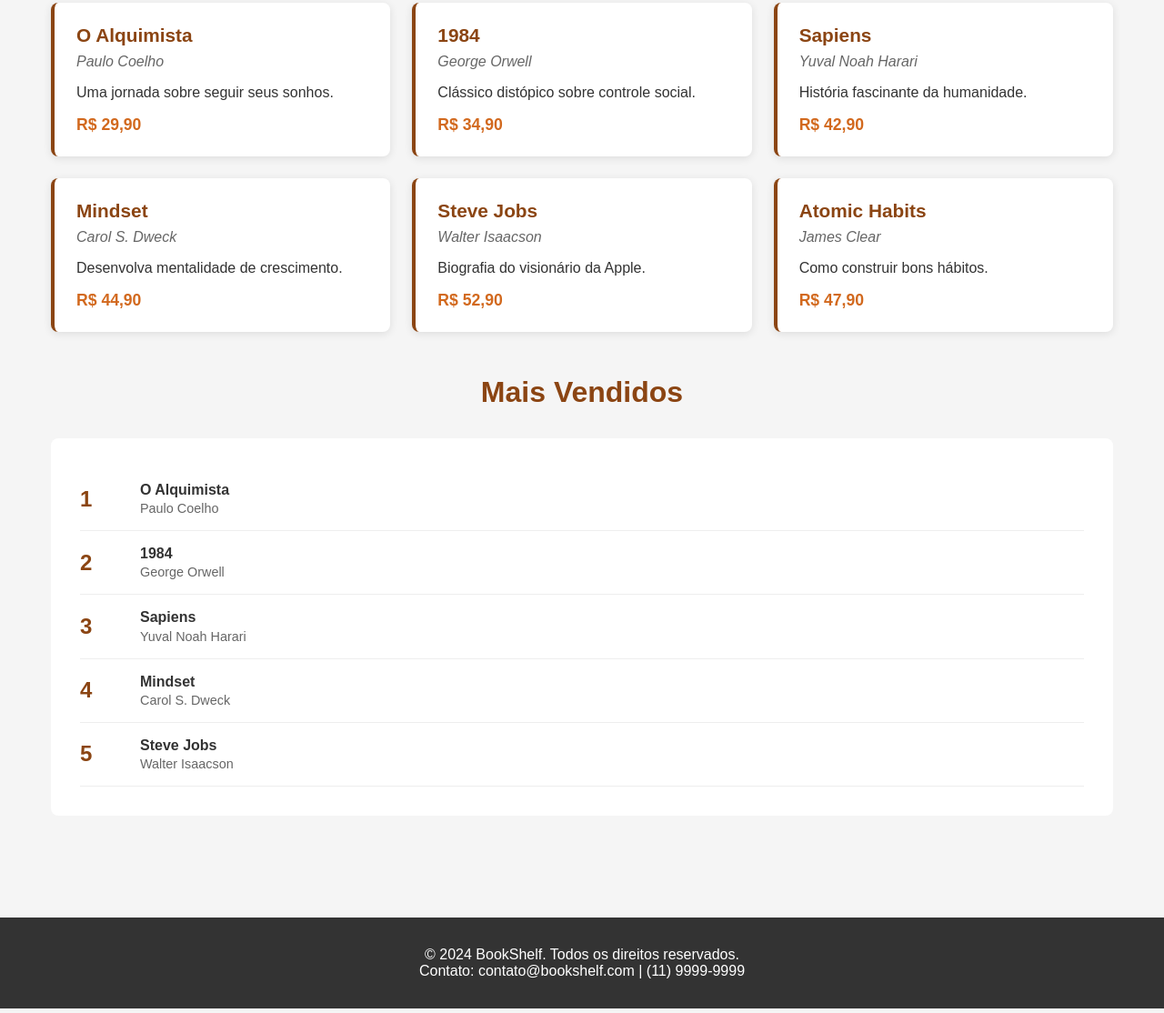
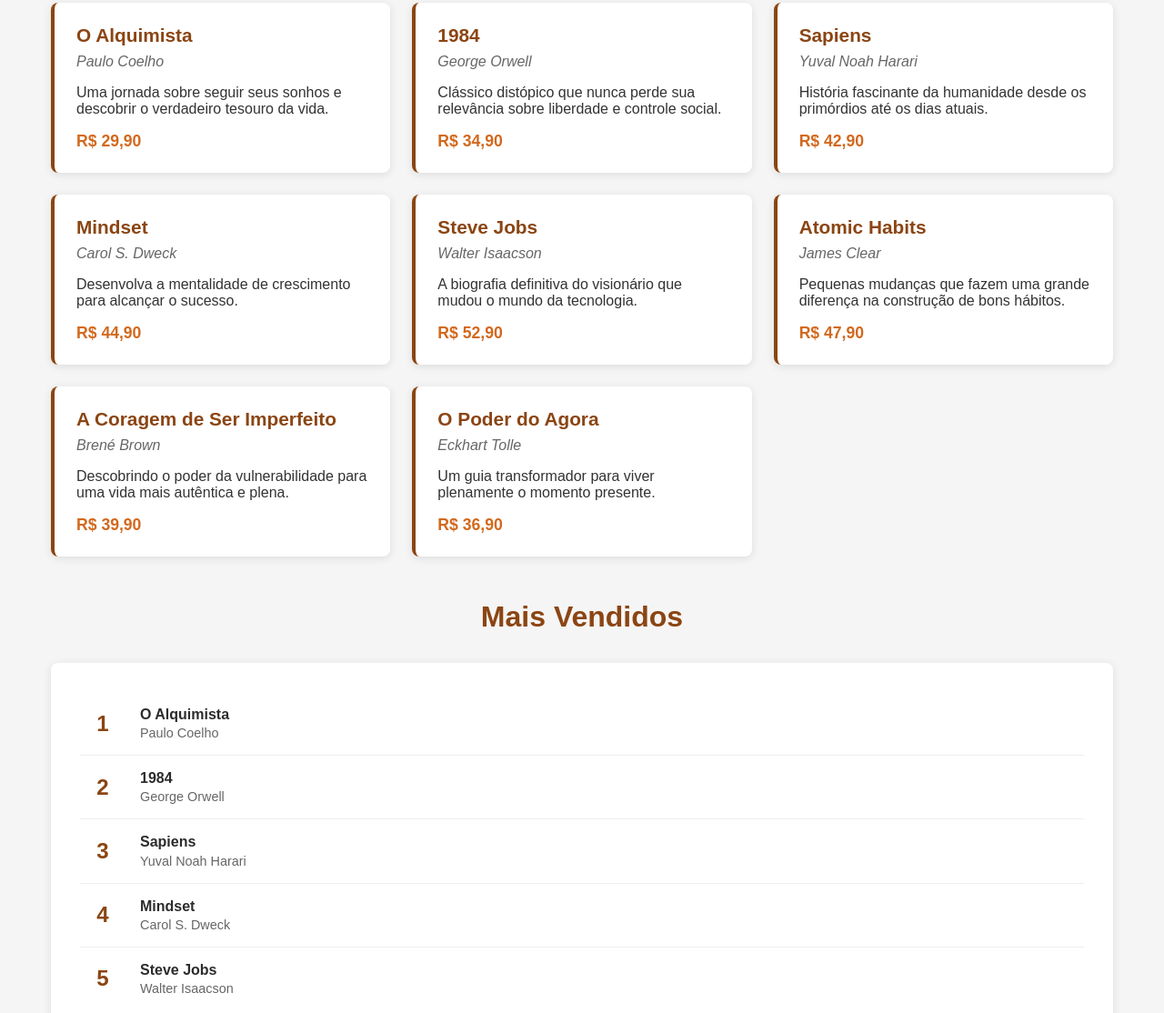
Before and after one commit to AndreynaVieira/Workshop-Front, a plain HTML site: page index.html in a window 1280 px wide. Shown: the part 574-1688 px from the top of the page at 91% size. Drawn offline with Linux system fonts and the light colour scheme.

Commit message:
modificação no html e css

```diff
--- a/index.html
+++ b/index.html
@@ -4,220 +4,7 @@
     <meta charset="UTF-8">
     <meta name="viewport" content="width=device-width, initial-scale=1.0">
     <title>BookShelf - Livraria Online</title>
-    <style>
-        * {
-            margin: 0;
-<<<<<<< HEAD
-
-=======
->>>>>>> add87baee6b4fd7937d70676ffff6eff36ae0a82
-            padding: 0;
-            box-sizing: border-box;
-        }
-
-        body {
-            font-family: Arial, sans-serif;
-            background: #f5f5f5;
-            color: #333;
-        }
-
-        /* header básico */
-        header {
-            background: #8b4513;
-            color: white;
-            padding: 1rem;
-            text-align: center;
-        }
-
-        nav ul {
-            list-style: none;
-            display: flex;
-            justify-content: center;
-            gap: 2rem;
-            margin-top: 1rem;
-        }
-
-        nav a {
-            color: white;
-            text-decoration: none;
-        }
-
-        nav a:hover {
-            text-decoration: underline;
-        }
-
-        /* seção principal */
-        .hero {
-            background: linear-gradient(rgba(139, 69, 19, 0.8), rgba(139, 69, 19, 0.8)), #ddd;
-            color: white;
-            text-align: center;
-            padding: 4rem 1rem;
-        }
-
-        .hero h1 {
-            font-size: 2.5rem;
-            margin-bottom: 1rem;
-        }
-
-        .hero p {
-            font-size: 1.2rem;
-            margin-bottom: 2rem;
-        }
-
-        .btn {
-            background: #ffd700;
-            color: #333;
-            padding: 10px 20px;
-            text-decoration: none;
-            border-radius: 5px;
-            font-weight: bold;
-        }
-
-        .btn:hover {
-            background: #ffed4e;
-        }
-
-        /* container principal */
-        .container {
-            max-width: 1200px;
-            margin: 0 auto;
-            padding: 2rem 1rem;
-        }
-
-        /* grid de livros simples */
-        .books-section {
-            margin: 3rem 0;
-        }
-
-        .section-title {
-            text-align: center;
-            font-size: 2rem;
-            margin-bottom: 2rem;
-            color: #8b4513;
-        }
-
-        .books-grid {
-            display: grid;
-            grid-template-columns: repeat(auto-fit, minmax(280px, 1fr));
-            gap: 1.5rem;
-        }
-
-        .book-card {
-            background: white;
-            border-radius: 8px;
-            padding: 1.5rem;
-            box-shadow: 0 2px 10px rgba(0,0,0,0.1);
-            border-left: 4px solid #8b4513;
-        }
-
-        .book-card:hover {
-            transform: translateY(-2px);
-            box-shadow: 0 4px 15px rgba(0,0,0,0.15);
-        }
-
-        .book-title {
-            font-size: 1.3rem;
-            color: #8b4513;
-            margin-bottom: 0.5rem;
-            font-weight: bold;
-        }
-
-        .book-author {
-            color: #666;
-            font-style: italic;
-            margin-bottom: 1rem;
-        }
-
-        .book-price {
-            font-size: 1.1rem;
-            font-weight: bold;
-            color: #d2691e;
-            margin-top: 1rem;
-        }
-
-        /* filtros simples */
-        .filters {
-            text-align: center;
-            margin: 2rem 0;
-        }
-
-        .filter-btn {
-            background: #e0e0e0;
-            border: none;
-            padding: 8px 16px;
-            margin: 0 5px;
-            border-radius: 20px;
-            cursor: pointer;
-        }
-
-        .filter-btn:hover,
-        .filter-btn.active {
-            background: #8b4513;
-            color: white;
-        }
-
-        /* ranking simples */
-        .ranking {
-            background: white;
-            padding: 2rem;
-            border-radius: 8px;
-            margin: 2rem 0;
-        }
-
-        .ranking-item {
-            display: flex;
-            align-items: center;
-            padding: 1rem 0;
-            border-bottom: 1px solid #eee;
-        }
-
-        .rank-number {
-            font-size: 1.5rem;
-            font-weight: bold;
-            color: #8b4513;
-            width: 50px;
-        }
-
-        .rank-info {
-            flex: 1;
-            margin-left: 1rem;
-        }
-
-        .rank-title {
-            font-weight: bold;
-            margin-bottom: 0.2rem;
-        }
-
-        .rank-author {
-            color: #666;
-            font-size: 0.9rem;
-        }
-
-        /* footer básico */
-        footer {
-            background: #333;
-            color: white;
-            text-align: center;
-            padding: 2rem 1rem;
-            margin-top: 3rem;
-        }
-
-        /* responsivo básico */
-        @media (max-width: 768px) {
-            nav ul {
-                flex-direction: column;
-                gap: 1rem;
-            }
-
-            .hero h1 {
-                font-size: 2rem;
-            }
-
-            .books-grid {
-                grid-template-columns: 1fr;
-            }
-        }
-    </style>
+    <link rel="stylesheet" href="style.css">
 </head>
 <body>
     <header>
@@ -239,27 +26,123 @@
     </section>
 
     <div class="container">
-        <!-- filtros simples -->
+        <!-- filtros simples (apenas visual) -->
         <div class="filters">
-            <button class="filter-btn active" onclick="filterBooks('all')">Todos</button>
-            <button class="filter-btn" onclick="filterBooks('ficcao')">Ficção</button>
-            <button class="filter-btn" onclick="filterBooks('autoajuda')">Autoajuda</button>
-            <button class="filter-btn" onclick="filterBooks('biografia')">Biografias</button>
+            <button class="filter-btn active">Todos</button>
+            <button class="filter-btn">Ficção</button>
+            <button class="filter-btn">Autoajuda</button>
+            <button class="filter-btn">Biografias</button>
         </div>
 
         <!-- seção de livros -->
         <section class="books-section" id="livros">
             <h2 class="section-title">Nossos Livros</h2>
-            <div class="books-grid" id="booksGrid">
-                <!-- livros serão inseridos aqui pelo JavaScript -->
+            <div class="books-grid">
+
+                <div class="book-card">
+                    <h3 class="book-title">O Alquimista</h3>
+                    <p class="book-author">Paulo Coelho</p>
+                    <p>Uma jornada sobre seguir seus sonhos e descobrir o verdadeiro tesouro da vida.</p>
+                    <p class="book-price">R$ 29,90</p>
+                </div>
+
+                <div class="book-card">
+                    <h3 class="book-title">1984</h3>
+                    <p class="book-author">George Orwell</p>
+                    <p>Clássico distópico que nunca perde sua relevância sobre liberdade e controle social.</p>
+                    <p class="book-price">R$ 34,90</p>
+                </div>
+
+                <div class="book-card">
+                    <h3 class="book-title">Sapiens</h3>
+                    <p class="book-author">Yuval Noah Harari</p>
+                    <p>História fascinante da humanidade desde os primórdios até os dias atuais.</p>
+                    <p class="book-price">R$ 42,90</p>
+                </div>
+
+                <div class="book-card">
+                    <h3 class="book-title">Mindset</h3>
+                    <p class="book-author">Carol S. Dweck</p>
+                    <p>Desenvolva a mentalidade de crescimento para alcançar o sucesso.</p>
+                    <p class="book-price">R$ 44,90</p>
+                </div>
+
+                <div class="book-card">
+                    <h3 class="book-title">Steve Jobs</h3>
+                    <p class="book-author">Walter Isaacson</p>
+                    <p>A biografia definitiva do visionário que mudou o mundo da tecnologia.</p>
+                    <p class="book-price">R$ 52,90</p>
+                </div>
+
+                <div class="book-card">
+                    <h3 class="book-title">Atomic Habits</h3>
+                    <p class="book-author">James Clear</p>
+                    <p>Pequenas mudanças que fazem uma grande diferença na construção de bons hábitos.</p>
+                    <p class="book-price">R$ 47,90</p>
+                </div>
+
+                <div class="book-card">
+                    <h3 class="book-title">A Coragem de Ser Imperfeito</h3>
+                    <p class="book-author">Brené Brown</p>
+                    <p>Descobrindo o poder da vulnerabilidade para uma vida mais autêntica e plena.</p>
+                    <p class="book-price">R$ 39,90</p>
+                </div>
+
+                <div class="book-card">
+                    <h3 class="book-title">O Poder do Agora</h3>
+                    <p class="book-author">Eckhart Tolle</p>
+                    <p>Um guia transformador para viver plenamente o momento presente.</p>
+                    <p class="book-price">R$ 36,90</p>
+                </div>
+
             </div>
         </section>
 
         <!-- ranking simples -->
         <section id="ranking">
             <h2 class="section-title">Mais Vendidos</h2>
-            <div class="ranking" id="rankingList">
-                <!-- ranking será inserido aqui -->
+            <div class="ranking">
+
+                <div class="ranking-item">
+                    <div class="rank-number">1</div>
+                    <div class="rank-info">
+                        <div class="rank-title">O Alquimista</div>
+                        <div class="rank-author">Paulo Coelho</div>
+                    </div>
+                </div>
+
+                <div class="ranking-item">
+                    <div class="rank-number">2</div>
+                    <div class="rank-info">
+                        <div class="rank-title">1984</div>
+                        <div class="rank-author">George Orwell</div>
+                    </div>
+                </div>
+
+                <div class="ranking-item">
+                    <div class="rank-number">3</div>
+                    <div class="rank-info">
+                        <div class="rank-title">Sapiens</div>
+                        <div class="rank-author">Yuval Noah Harari</div>
+                    </div>
+                </div>
+
+                <div class="ranking-item">
+                    <div class="rank-number">4</div>
+                    <div class="rank-info">
+                        <div class="rank-title">Mindset</div>
+                        <div class="rank-author">Carol S. Dweck</div>
+                    </div>
+                </div>
+
+                <div class="ranking-item">
+                    <div class="rank-number">5</div>
+                    <div class="rank-info">
+                        <div class="rank-title">Steve Jobs</div>
+                        <div class="rank-author">Walter Isaacson</div>
+                    </div>
+                </div>
+
             </div>
         </section>
     </div>
@@ -268,126 +151,5 @@
         <p>&copy; 2024 BookShelf. Todos os direitos reservados.</p>
         <p>Contato: contato@bookshelf.com | (11) 9999-9999</p>
     </footer>
-
-    <script>
-        // lista básica de livros
-        const livros = [
-            {
-                titulo: "O Alquimista",
-                autor: "Paulo Coelho",
-                categoria: "ficcao",
-                preco: "R$ 29,90",
-                descricao: "Uma jornada sobre seguir seus sonhos."
-            },
-            {
-                titulo: "1984",
-                autor: "George Orwell",
-                categoria: "ficcao",
-                preco: "R$ 34,90",
-                descricao: "Clássico distópico sobre controle social."
-            },
-            {
-                titulo: "Sapiens",
-                autor: "Yuval Noah Harari",
-                categoria: "historia",
-                preco: "R$ 42,90",
-                descricao: "História fascinante da humanidade."
-            },
-            {
-                titulo: "Mindset",
-                autor: "Carol S. Dweck",
-                categoria: "autoajuda",
-                preco: "R$ 44,90",
-                descricao: "Desenvolva mentalidade de crescimento."
-            },
-            {
-                titulo: "Steve Jobs",
-                autor: "Walter Isaacson",
-                categoria: "biografia",
-                preco: "R$ 52,90",
-                descricao: "Biografia do visionário da Apple."
-            },
-            {
-                titulo: "Atomic Habits",
-                autor: "James Clear",
-                categoria: "autoajuda",
-                preco: "R$ 47,90",
-                descricao: "Como construir bons hábitos."
-            }
-        ];
-
-        // função para mostrar livros
-        function mostrarLivros(lista) {
-            const grid = document.getElementById('booksGrid');
-            grid.innerHTML = '';
-
-            lista.forEach(livro => {
-                const card = document.createElement('div');
-                card.className = 'book-card';
-                card.innerHTML = `
-                    <h3 class="book-title">${livro.titulo}</h3>
-                    <p class="book-author">${livro.autor}</p>
-                    <p>${livro.descricao}</p>
-                    <p class="book-price">${livro.preco}</p>
-                `;
-                grid.appendChild(card);
-            });
-        }
-
-        // filtrar por categoria
-        function filterBooks(categoria) {
-            // remove active de todos os botões
-            document.querySelectorAll('.filter-btn').forEach(btn => {
-                btn.classList.remove('active');
-            });
-
-            // adiciona active no botão clicado
-            event.target.classList.add('active');
-
-            // filtra livros
-            if (categoria === 'all') {
-                mostrarLivros(livros);
-            } else {
-                const filtrados = livros.filter(livro => livro.categoria === categoria);
-                mostrarLivros(filtrados);
-            }
-        }
-
-        // criar ranking
-        function criarRanking() {
-            const ranking = document.getElementById('rankingList');
-
-            // pega os primeiros 5 livros como "mais vendidos"
-            livros.slice(0, 5).forEach((livro, index) => {
-                const item = document.createElement('div');
-                item.className = 'ranking-item';
-                item.innerHTML = `
-                    <div class="rank-number">${index + 1}</div>
-                    <div class="rank-info">
-                        <div class="rank-title">${livro.titulo}</div>
-                        <div class="rank-author">${livro.autor}</div>
-                    </div>
-                `;
-                ranking.appendChild(item);
-            });
-        }
-
-        // inicializar página
-        document.addEventListener('DOMContentLoaded', function() {
-            mostrarLivros(livros);
-            criarRanking();
-
-            // scroll suave
-            document.querySelectorAll('a[href^="#"]').forEach(link => {
-                link.addEventListener('click', function(e) {
-                    e.preventDefault();
-                    const target = document.querySelector(this.getAttribute('href'));
-                    if (target) {
-                        target.scrollIntoView({ behavior: 'smooth' });
-                    }
-                });
-            });
-        });
-    </script>
 </body>
 </html>
--- /dev/null
+++ b/style.css
@@ -0,0 +1,253 @@
+* {
+    margin: 0;
+    padding: 0;
+    box-sizing: border-box;
+}
+
+body {
+    font-family: Arial, sans-serif;
+    background: #f5f5f5;
+    color: #333;
+}
+
+/* header básico */
+header {
+    background: #8b4513;
+    color: white;
+    padding: 1rem;
+    text-align: center;
+}
+
+nav ul {
+    list-style: none;
+    display: flex;
+    justify-content: center;
+    gap: 2rem;
+    margin-top: 1rem;
+}
+
+nav a {
+    color: white;
+    text-decoration: none;
+    transition: color 0.3s ease;
+}
+
+nav a:hover {
+    color: #ffd700;
+}
+
+/* seção principal */
+.hero {
+    background: linear-gradient(rgba(139, 69, 19, 0.8), rgba(139, 69, 19, 0.8)), #ddd;
+    color: white;
+    text-align: center;
+    padding: 4rem 1rem;
+}
+
+.hero h1 {
+    font-size: 2.5rem;
+    margin-bottom: 1rem;
+}
+
+.hero p {
+    font-size: 1.2rem;
+    margin-bottom: 2rem;
+}
+
+.btn {
+    background: #ffd700;
+    color: #333;
+    padding: 10px 20px;
+    text-decoration: none;
+    border-radius: 5px;
+    font-weight: bold;
+    transition: background 0.3s ease;
+}
+
+.btn:hover {
+    background: #ffed4e;
+    transform: translateY(-1px);
+}
+
+/* container principal */
+.container {
+    max-width: 1200px;
+    margin: 0 auto;
+    padding: 2rem 1rem;
+}
+
+/* grid de livros simples */
+.books-section {
+    margin: 3rem 0;
+}
+
+.section-title {
+    text-align: center;
+    font-size: 2rem;
+    margin-bottom: 2rem;
+    color: #8b4513;
+}
+
+.books-grid {
+    display: grid;
+    grid-template-columns: repeat(auto-fit, minmax(280px, 1fr));
+    gap: 1.5rem;
+}
+
+.book-card {
+    background: white;
+    border-radius: 8px;
+    padding: 1.5rem;
+    box-shadow: 0 2px 10px rgba(0,0,0,0.1);
+    border-left: 4px solid #8b4513;
+    transition: all 0.3s ease;
+}
+
+.book-card:hover {
+    transform: translateY(-3px);
+    box-shadow: 0 5px 20px rgba(0,0,0,0.15);
+}
+
+.book-title {
+    font-size: 1.3rem;
+    color: #8b4513;
+    margin-bottom: 0.5rem;
+    font-weight: bold;
+}
+
+.book-author {
+    color: #666;
+    font-style: italic;
+    margin-bottom: 1rem;
+}
+
+.book-price {
+    font-size: 1.1rem;
+    font-weight: bold;
+    color: #d2691e;
+    margin-top: 1rem;
+}
+
+/* filtros simples (apenas visual) */
+.filters {
+    text-align: center;
+    margin: 2rem 0;
+}
+
+.filter-btn {
+    background: #e0e0e0;
+    border: none;
+    padding: 8px 16px;
+    margin: 0 5px;
+    border-radius: 20px;
+    cursor: pointer;
+    transition: all 0.3s ease;
+}
+
+.filter-btn:hover {
+    background: #d0d0d0;
+    transform: translateY(-1px);
+}
+
+.filter-btn.active {
+    background: #8b4513;
+    color: white;
+}
+
+/* ranking simples */
+.ranking {
+    background: white;
+    padding: 2rem;
+    border-radius: 8px;
+    margin: 2rem 0;
+    box-shadow: 0 2px 10px rgba(0,0,0,0.1);
+}
+
+.ranking-item {
+    display: flex;
+    align-items: center;
+    padding: 1rem 0;
+    border-bottom: 1px solid #eee;
+    transition: background 0.3s ease;
+}
+
+.ranking-item:last-child {
+    border-bottom: none;
+}
+
+.ranking-item:hover {
+    background: #f9f9f9;
+    border-radius: 8px;
+}
+
+.rank-number {
+    font-size: 1.5rem;
+    font-weight: bold;
+    color: #8b4513;
+    width: 50px;
+    text-align: center;
+}
+
+.rank-info {
+    flex: 1;
+    margin-left: 1rem;
+}
+
+.rank-title {
+    font-weight: bold;
+    margin-bottom: 0.2rem;
+    color: #2c2c2c;
+}
+
+.rank-author {
+    color: #666;
+    font-size: 0.9rem;
+}
+
+/* footer básico */
+footer {
+    background: #333;
+    color: white;
+    text-align: center;
+    padding: 2rem 1rem;
+    margin-top: 3rem;
+}
+
+/* scroll suave para navegação */
+html {
+    scroll-behavior: smooth;
+}
+
+/* responsivo básico */
+@media (max-width: 768px) {
+    nav ul {
+        flex-direction: column;
+        gap: 1rem;
+    }
+
+    .hero h1 {
+        font-size: 2rem;
+    }
+
+    .hero p {
+        font-size: 1rem;
+    }
+
+    .books-grid {
+        grid-template-columns: 1fr;
+    }
+
+    .container {
+        padding: 1rem;
+    }
+
+    .filters {
+        margin: 1rem 0;
+    }
+
+    .filter-btn {
+        margin: 2px;
+        padding: 6px 12px;
+        font-size: 0.9rem;
+    }
+}
```
